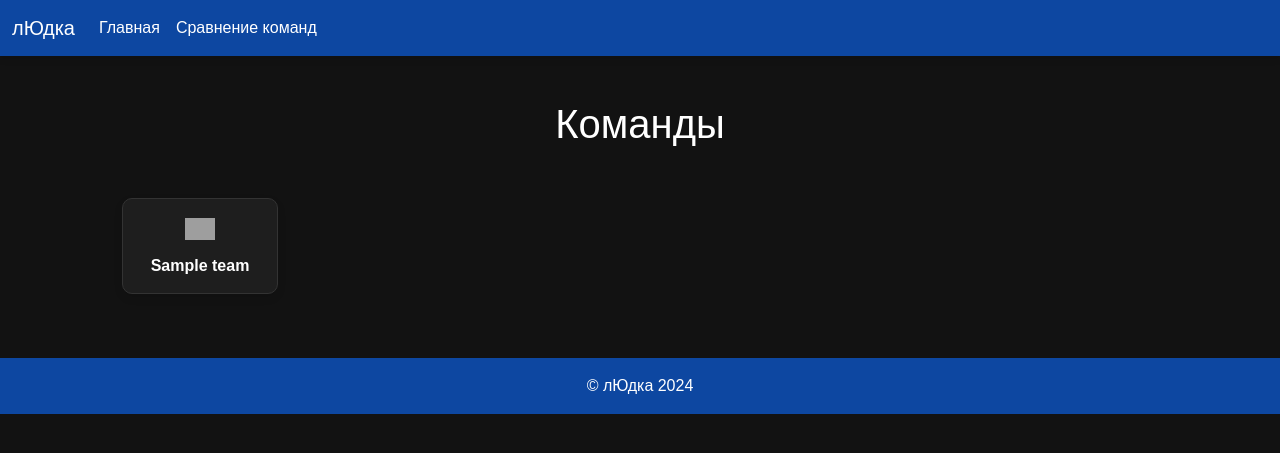
After one commit to SuzumiyaCC/KHL-pareser, a Flask app: page /teams in a window 1280 px wide. The commit adds this page. Shown: the top 453 px of the page. Run offline with Flask 3, Linux system fonts and the light colour scheme; tables that the repository leaves empty hold one stand-in row (values such as "Sample post"); a database or web service that is not in the repository returns one stand-in record (values such as "Sample title"); some libraries are stand-ins or nearby versions; grey boxes are pictures that could not be loaded.

Commit message:
add players, add teams, add ui

```diff
--- a/app.py
+++ b/app.py
@@ -282,5 +282,50 @@ def team_trends():
 
     return jsonify(format_matches(matches))
 
+@app.route('/teams')
+def teams():
+    conn = connect_to_db()
+    if not conn:
+        return "Ошибка подключения к базе данных", 500
+
+    cursor = conn.cursor()
+
+    # Получаем список всех команд
+    cursor.execute("SELECT DISTINCT team FROM Players")
+    teams = [row[0] for row in cursor.fetchall()]
+
+    # Закрываем соединение с базой данных
+    cursor.close()
+    conn.close()
+
+    # Передаем данные в шаблон
+    return render_template('teams.html', teams=teams)
+
+
+@app.route('/team/<team_name>')
+def team(team_name):
+    conn = connect_to_db()
+    if not conn:
+        return "Ошибка подключения к базе данных", 500
+
+    cursor = conn.cursor()
+
+    # Получаем игроков команды, сгруппированных по позициям
+    cursor.execute("""
+        SELECT position, ARRAY_AGG(JSON_BUILD_OBJECT('name', name, 'age', age)) AS players
+        FROM Players
+        WHERE team = %s
+        GROUP BY position
+    """, (team_name,))
+    players_by_position = cursor.fetchall()
+
+    # Закрываем соединение с базой данных
+    cursor.close()
+    conn.close()
+
+    # Передаем данные в шаблон
+    return render_template('team.html', team_name=team_name, players_by_position=players_by_position)
+
+
 if __name__ == '__main__':
     app.run(host='0.0.0.0', port=5000)
--- a/requirements.txt
+++ b/requirements.txt
@@ -3,3 +3,6 @@ psycopg2-binary
 webdriver-manager
 bs4
 Flask
+pandas
+lxml
+html5lib
--- a/templates/base.html
+++ b/templates/base.html
@@ -86,6 +86,114 @@
         .animate__animated {
             --animate-duration: 1s;
         }
+        /* Общие стили для контейнера */
+        .teams-container {
+            padding: 20px;
+            max-width: 1200px;
+            margin: 0 auto;
+        }
+
+        .teams-title {
+            text-align: center;
+            font-size: 2.5em;
+            margin-bottom: 30px;
+            color: #ffffff; /* Белый текст */
+        }
+
+        /* Сетка карточек команд */
+        .teams-grid {
+            display: grid;
+            grid-template-columns: repeat(auto-fill, minmax(150px, 1fr));
+            gap: 20px;
+            padding: 20px;
+        }
+
+        /* Стили для карточки команды */
+        .team-card {
+            display: flex;
+            flex-direction: column;
+            align-items: center;
+            text-decoration: none;
+            color: inherit;
+            background-color: #1e1e1e; /* Темно-серый */
+            border: 1px solid #333333; /* Серый */
+            border-radius: 10px;
+            padding: 15px;
+            box-shadow: 0 4px 8px rgba(0, 0, 0, 0.1);
+            transition: transform 0.3s ease, box-shadow 0.3s ease;
+        }
+
+        .team-card:hover {
+            transform: translateY(-5px);
+            box-shadow: 0 8px 16px rgba(0, 0, 0, 0.2);
+        }
+
+        .team-logo img {
+            width: 30px;
+            height: 30px;
+            object-fit: contain;
+            margin-bottom: 10px;
+        }
+
+        .team-name {
+            font-size: 1em;
+            font-weight: bold;
+            color: #ffffff; /* Белый текст */
+            text-align: center;
+        }
+
+
+        /* Общие стили для контейнера */
+        .team-container {
+            padding: 20px;
+            max-width: 800px;
+            margin: 0 auto;
+        }
+
+        .team-title {
+            text-align: center;
+            font-size: 2em;
+            margin-bottom: 20px;
+            color: #ffffff; /* Белый текст */
+        }
+
+        /* Стили для секции с позициями */
+        .position-section {
+            margin-bottom: 20px;
+        }
+
+        .position-title {
+            font-size: 1.5em;
+            margin-bottom: 10px;
+            color: #ffffff; /* Белый текст */
+            border-bottom: 2px solid #0d47a1; /* Темно-синий */
+            padding-bottom: 5px;
+        }
+
+        /* Стили для таблицы игроков */
+        .players-table {
+            width: 100%;
+            border-collapse: collapse;
+            margin-bottom: 20px;
+            background-color: #1e1e1e; /* Темно-серый */
+            color: #ffffff; /* Белый текст */
+            box-shadow: 0 4px 8px rgba(0, 0, 0, 0.1);
+        }
+
+        .players-table th, .players-table td {
+            padding: 10px;
+            text-align: left;
+            border-bottom: 1px solid #333333; /* Серый */
+        }
+
+        .players-table th {
+            background-color: #0d47a1; /* Темно-синий */
+            font-weight: bold;
+        }
+
+        .players-table tbody tr:hover {
+            background-color: #333333; /* Серый */
+        }
     </style>
     {% block extra_css %}{% endblock %}
 </head>
@@ -94,7 +202,7 @@
         <!-- Навигация -->
         <nav class="navbar navbar-expand-lg navbar-dark animate__animated animate__fadeInDown">
             <div class="container-fluid">
-                <a class="navbar-brand" href="/">Лудка</a>
+                <a class="navbar-brand" href="/">лЮдка</a>
                 <button class="navbar-toggler" type="button" data-bs-toggle="collapse" data-bs-target="#navbarNav" aria-controls="navbarNav" aria-expanded="false" aria-label="Toggle navigation">
                     <span class="navbar-toggler-icon"></span>
                 </button>
@@ -115,7 +223,7 @@
         {% block content %}{% endblock %}
     </main>
     <footer class="footer text-center mt-4 p-3 animate__animated animate__fadeInUp">
-        <p class="mb-0">&copy; Лудка сетевого шизика 2024</p>
+        <p class="mb-0">&copy; лЮдка 2024</p>
     </footer>
     <!-- Подключаем Bootstrap JS и зависимости -->
     <script src="https://cdn.jsdelivr.net/npm/@popperjs/core@2.11.6/dist/umd/popper.min.js"></script>
--- /dev/null
+++ b/templates/teams.html
@@ -0,0 +1,17 @@
+{% extends "base.html" %}
+
+{% block content %}
+<div class="teams-container">
+    <h1 class="teams-title">Команды</h1>
+    <div class="teams-grid">
+        {% for team in teams %}
+        <a href="{{ url_for('team', team_name=team) }}" class="team-card">
+            <div class="team-logo">
+                <img src="{{ url_for('static', filename='images/' + team + '.png') }}" alt="{{ team }}">
+            </div>
+            <div class="team-name">{{ team }}</div>
+        </a>
+        {% endfor %}
+    </div>
+</div>
+{% endblock %}
```
Also changed, not shown: init_db.sql (+13 -0 lines), scripts/players_parsing_from_khl.py (added, +152 -0 lines), scripts/test_khl.py (deleted, +0 -73 lines), templates/team.html (added, +29 -0 lines), 1 other file.
